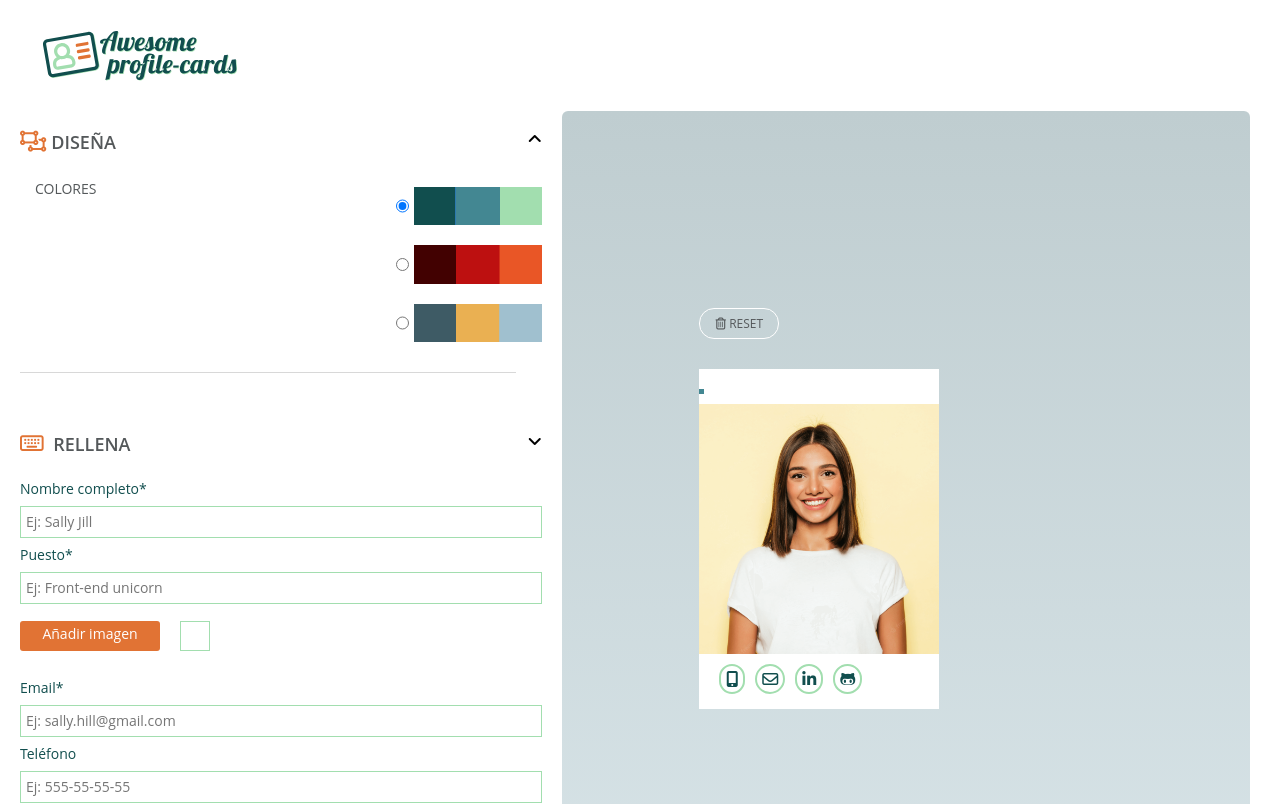
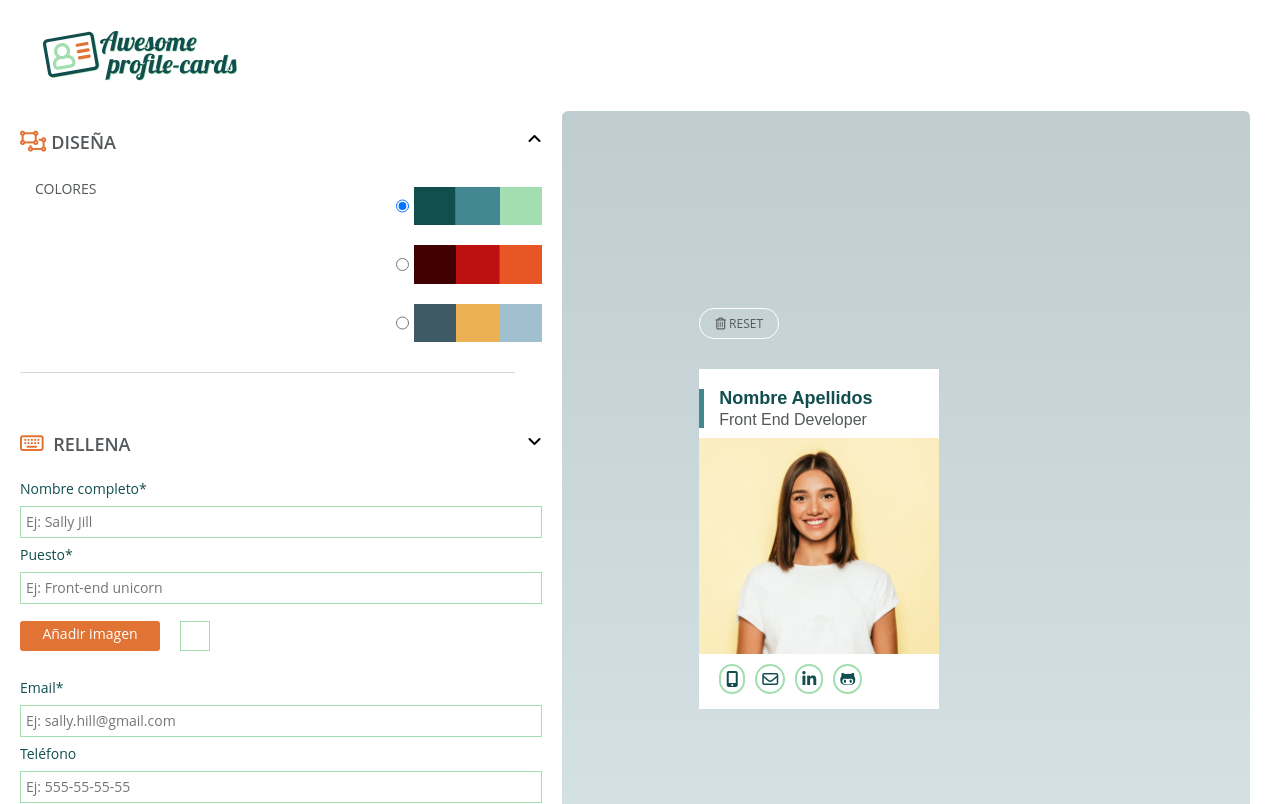
Before and after one commit to Adalab/project-promo-r-module-3-team-4, a React (Create React App) app: page / in a window 1280 px wide. Shown: the top 804 px of the page. Built offline with nearby package versions, Linux system fonts and the light colour scheme.

Commit message:
function previewDefaul

```diff
--- a/src/components/App.js
+++ b/src/components/App.js
@@ -21,6 +21,14 @@ const inputName = event.target.name;
 setData ({...data,[inputName]:inputValue});
 };
 
+const previewDefault = (property,defaultText) => {
+  if (data[property]){
+    return data[property];
+      } else {
+    return defaultText;
+      }
+}
+
   return (
     <div>
       <header className="header">
@@ -34,8 +42,8 @@ setData ({...data,[inputName]:inputValue});
               Reset
             </button>
             <article className="preview__container js-mother-of-palettes">
-              <h2 className="preview__name">{data.name}</h2>
-              <h3 className="preview__job">{data.job}</h3>
+              <h2 className="preview__name">{previewDefault('name','Nombre Apellidos')}</h2>
+              <h3 className="preview__job">{previewDefault('job','Front End Developer')}</h3>
               <div className="preview__img js__profile-image"></div>
               <ul className="preview__icons">
                 <li>
```
